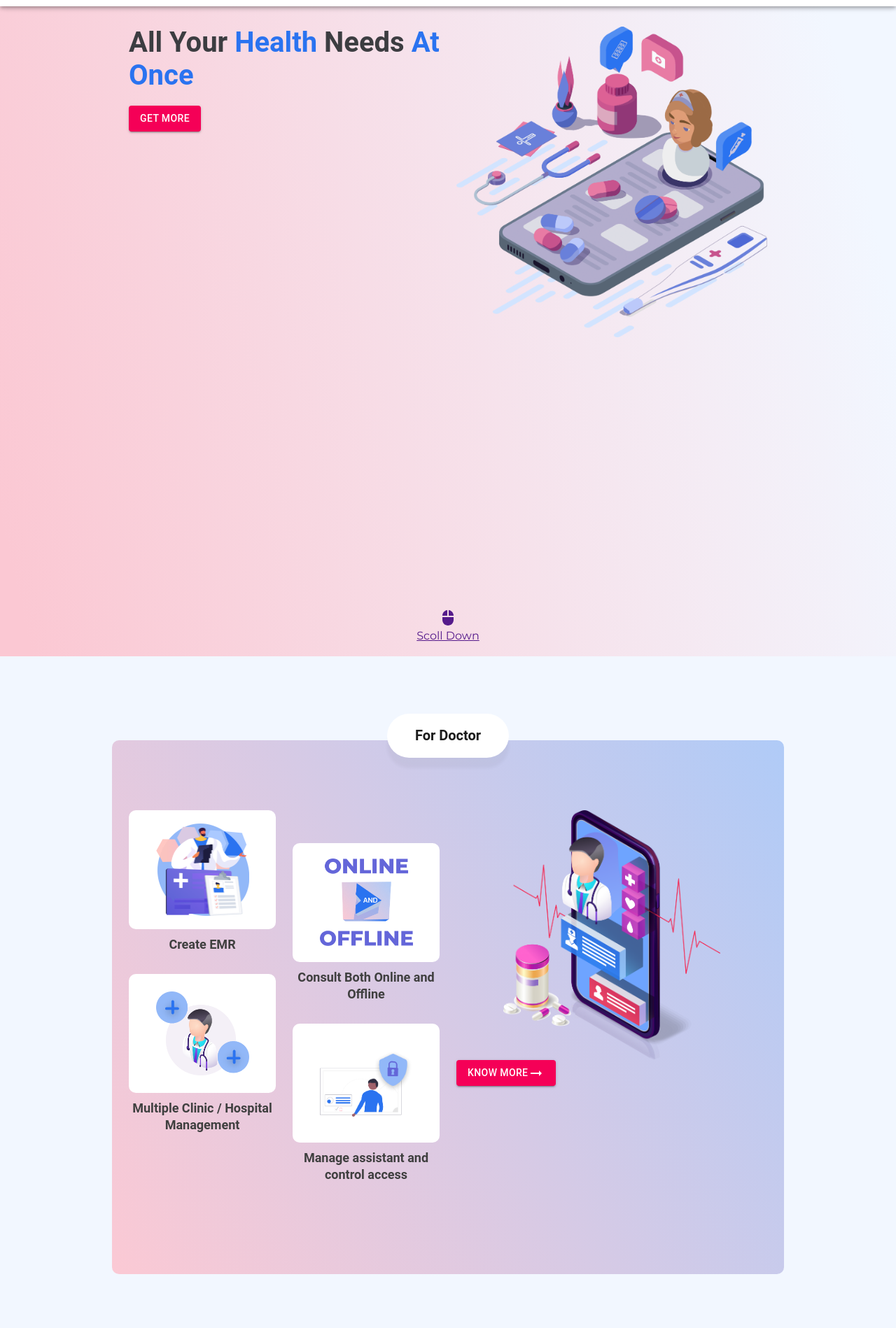
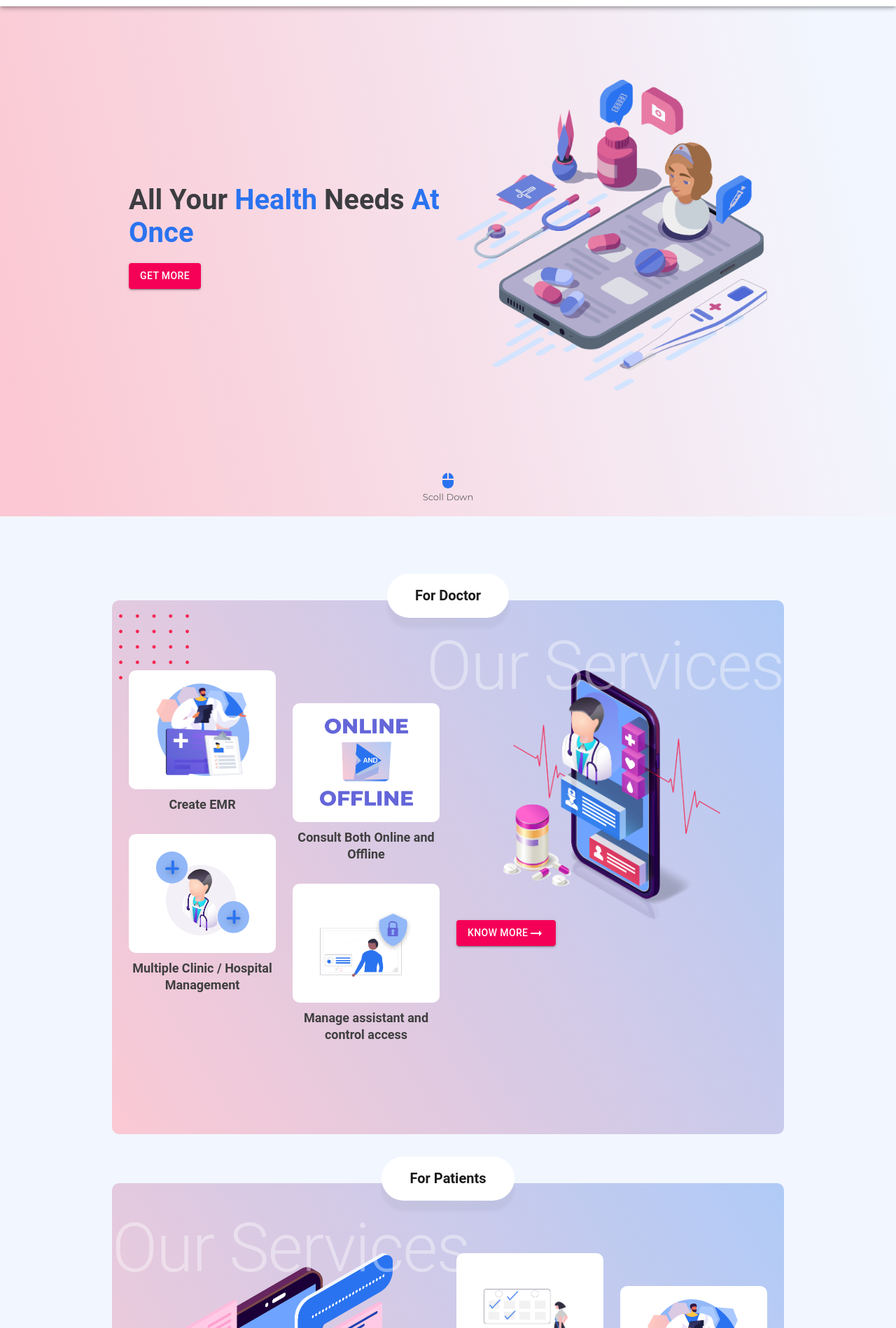
Before and after one commit to amittayade999-a5e/amittayade999-a5e, a React (Create React App) app: page / in a window 1280 px wide. Shown: the part 62-1960 px from the top of the page at 70% size. Built offline with nearby package versions, Linux system fonts and the light colour scheme.

Commit message:
Files update

```diff
--- a/src/Pages/Homepage/Homepage.js
+++ b/src/Pages/Homepage/Homepage.js
@@ -38,6 +38,9 @@ import doctorThumbnailone from "../../assets/img/fordoctor/1.png";
 import doctorThumbnailtwo from "../../assets/img/fordoctor/2.png";
 import doctorThumbnailthree from "../../assets/img/fordoctor/3.png";
 import doctorThumbnailfour from "../../assets/img/fordoctor/4.png";
+import redots from '../../assets/img/reddots.png';
+import aboutreddots from '../../assets/img/reddotsaboutus.png';
+import quoteimg from '../../assets/img/quote.png'
 
 import patientBigimage from "../../assets/img/forpatient/illustration.png";
 import patientThumbnailone from "../../assets/img/forpatient/1.png";
@@ -125,15 +128,17 @@ function Homepage(props) {
             <section className="toppartmain">
                 <Container maxWidth="md">
                     <Grid container spacing={3}>
-                        <Grid xs={6} item>
+                        <Grid md={6} xs={12} item className="flexCenter">
+                            <div >
                             <Typography variant="h3" component="h3">
                                 All Your <span>Health</span> Needs <span>At Once</span>
                             </Typography>
                             <Button variant="contained" color="secondary">
                                 Get More
-              </Button>
+                            </Button>
+                            </div>
                         </Grid>
-                        <Grid item xs={6}>
+                        <Grid item md={6} xs={12}>
                             <img src={sliderImage} className="headerSlider" />
                         </Grid>
                     </Grid>
@@ -149,15 +154,18 @@ function Homepage(props) {
 
             <section className="doctorssection" id="Doctor">
                 <Container maxWidth="md" className="gradientrelative">
+                <Typography variant="h1" component="h1" className="opacitybig">Our Services</Typography>
+                <img src={redots} className="reddotspatients"/>
+
                     <Grid container spacing={3}>
                         <Grid item xs={12} className="middleAbsolute">
                             <Typography variant="h3" component="h3" className="headerInfo">
                                 For Doctor
-              </Typography>
+                            </Typography>
                         </Grid>
-                        <Grid item xs={6}>
+                        <Grid item md={6} xs={12}>
                             <Grid container spacing={3}>
-                                <Grid item xs={6}>
+                                <Grid item md={6} xs={12}>
                                     <Paper className="paperStyling">
                                         <img src={doctorThumbnailone} className="spaceimages"></img>
                                     </Paper>
@@ -173,7 +181,7 @@ function Homepage(props) {
                   </Typography>
                                 </Grid>
 
-                                <Grid item xs={6} className="extraSpace">
+                                <Grid item md={6} xs={12} className="extraSpace">
                                     <Paper className="paperStyling">
                                         <img src={doctorThumbnailtwo} className="spaceimages" />
                                     </Paper>
@@ -190,7 +198,7 @@ function Homepage(props) {
                                 </Grid>
                             </Grid>
                         </Grid>
-                        <Grid item xs={6}>
+                        <Grid item md={6} xs={12}>
                             <img src={doctorBigimage} />
                             <Button variant="contained" color="secondary">
                                 Know More <ArrowRightAltIcon></ArrowRightAltIcon>
@@ -202,21 +210,23 @@ function Homepage(props) {
 
             <section className="doctorssection" id="Patient">
                 <Container maxWidth="md" className="gradientrelative">
+                <Typography variant="h1" component="h1" className="opacitybig">Our Services</Typography>
+
                     <Grid container spacing={3}>
                         <Grid item xs={12} className="middleAbsolute">
                             <Typography variant="h3" component="h3" className="headerInfo">
                                 For Patients
               </Typography>
                         </Grid>
-                        <Grid item xs={6}>
+                        <Grid item md={6} xs={12}>
                             <img src={patientBigimage} />
                             <Button variant="contained" color="secondary">
                                 Know More <ArrowRightAltIcon></ArrowRightAltIcon>
                             </Button>
                         </Grid>
-                        <Grid item xs={6}>
+                        <Grid item md={6} xs={12}>
                             <Grid container spacing={3}>
-                                <Grid item xs={6}>
+                                <Grid item md={6} xs={12}>
                                     <Paper className="paperStyling">
                                         <img src={patientThumbnailone} className="spaceimages" />
                                     </Paper>
@@ -232,7 +242,7 @@ function Homepage(props) {
                   </Typography>
                                 </Grid>
 
-                                <Grid item xs={6} className="extraSpace">
+                                <Grid item md={6} xs={12} className="extraSpace">
                                     <Paper className="paperStyling">
                                         <img src={patientThumbnailthree} className="spaceimages" />
                                     </Paper>
@@ -255,7 +265,8 @@ function Homepage(props) {
 
             <section className="aboutussection" id="About">
                 <Grid container>
-                    <Grid item xs={6} className="aboutinfo">
+                    <img src={aboutreddots} className="aboutreddot"/>
+                    <Grid item md={6} xs={12} className="aboutinfo">
                         <Container maxWidth="md">
                             <Typography varient="h1" component="h1">
                                 About Us
@@ -281,7 +292,7 @@ function Homepage(props) {
                         </Container>
                         <img src={aboutImagetwo} className="aboutsmallimage" />
                     </Grid>
-                    <Grid item xs={6}>
+                    <Grid item md={6} xs={12}>
                         <img src={aboutImage} className="aboutImage" />
                     </Grid>
                 </Grid>
@@ -290,7 +301,7 @@ function Homepage(props) {
             <section className="waitingsection">
                 <Container maxWidth="md">
                     <Grid container spacing={3}>
-                        <Grid item xs={6}>
+                        <Grid item md={6} xs={12}>
                             <Typography varient="h3" component="h3">
                                 No More Waiting For Your Health
               </Typography>
@@ -298,7 +309,7 @@ function Homepage(props) {
                                 Get Started
               </Button>
                         </Grid>
-                        <Grid item xs={6}>
+                        <Grid item md={6} xs={12}>
                             <img src={waitingImage} />
                         </Grid>
                     </Grid>
@@ -307,12 +318,13 @@ function Homepage(props) {
 
             <section className="testimonialssection">
                 <Container maxWidth="md">
+                    <img src={quoteimg} className="quoteimage" />
                     <Typography component="h1" varient="h1" className="whiteOpacitytext">
                         Testimonials
           </Typography>
                     <img src="" />
                     <Grid container spacing={3}>
-                        <Grid item xs={6}>
+                        <Grid item md={6} xs={12}>
                             <Paper className="spacingWhite">
                                 <Typography varient="h6" component="h6">
                                     Incredible Experience
@@ -342,7 +354,7 @@ function Homepage(props) {
                             </Grid>
                         </Grid>
 
-                        <Grid item xs={6}>
+                        <Grid item md={6} xs={12}>
                             <Paper className="spacingWhite">
                                 <Typography varient="h6" component="h6">
                                     Incredible Experience
@@ -379,7 +391,7 @@ function Homepage(props) {
                 <Container maxWidth="md">
                     <Paper className="contactblur">
                         <Grid container spacing={3}>
-                            <Grid item xs={6}>
+                            <Grid item md={6} xs={12}>
                                 <Typography varient="h3" component="h3">
                                     Contact Us
                 </Typography>
@@ -409,7 +421,7 @@ function Homepage(props) {
                                     Submit
                 </Button>
                             </Grid>
-                            <Grid item xs={6} className="leftLine">
+                            <Grid item md={6} xs={12} className="leftLine">
                                 <Typography varient="h4" component="h4">
                                     <RoomOutlinedIcon></RoomOutlinedIcon> Address
                 </Typography>
@@ -529,7 +541,7 @@ function Homepage(props) {
                             <center>
                                 <Typography varient="p" component="p">
                                     At Once 4 Health,All Rights Reserve
-                </Typography>
+                                </Typography>
                             </center>
                         </Grid>
                     </Grid>
--- a/src/assets/css/main.css
+++ b/src/assets/css/main.css
@@ -1,11 +1,11 @@
 @import url("https://fonts.googleapis.com/css2?family=Montserrat:wght@400;600;700&display=swap");
 
-
 body {
-  margin:0;
-  padding:0;
+  margin: 0;
+  padding: 0;
   background-color: #f2f7ff;
   font-family: "Montserrat", sans-serif !important;
+  overflow-x: hidden;
 }
 
 html {
@@ -14,11 +14,12 @@ html {
 
 .toppartmain {
   background: linear-gradient(257.02deg, #f2f7ff 7.75%, #fbc8d3 96.98%);
-  padding: 100px 0px;
+  /* padding: 100px 0px; */
   /* margin-top: 30%; */
   position: relative;
   align-items: center;
   height: 100vh;
+  display: flex;
 }
 
 .fixedbottom {
@@ -27,10 +28,13 @@ html {
   left: 0;
   right: 0;
   text-align: center;
+  color: #666 !important;
+  text-decoration: none;
+  font-size: 13px;
 }
 
-.fixedbottom a {
-  color: #666 !important;
+.fixedbottom svg {
+  color: #2a73f0;
 }
 
 .toppartmain h3 {
@@ -38,6 +42,13 @@ html {
   font-weight: bold;
   margin-bottom: 20px;
   font-size: 40px;
+}
+
+.reddotspatients {
+  position: absolute;
+  left: 10px;
+  top: 20px;
+  width: 100px !important;
 }
 
 .toppartmain h3 span {
@@ -70,7 +81,7 @@ html {
 }
 
 .doctorssection {
-  padding: 120px 0px 0px 0px;
+  padding: 70px 0px 0px 0px;
   position: relative;
 }
 
@@ -106,6 +117,7 @@ html {
   padding: 10px;
   border-radius: 10px !important;
   box-shadow: none !important;
+  position: relative;
 }
 
 .doctorssection h5 {
@@ -115,6 +127,10 @@ html {
   margin-bottom: 30px;
   margin-top: 10px;
   text-align: center;
+}
+
+#Doctor {
+  padding-top: 120px !important;
 }
 
 .doctorssection img {
@@ -154,10 +170,13 @@ html {
   border-bottom: 2px solid #fff;
   color: #fff;
   margin: 20px 0px;
-  width: 100px;
   padding: 10px 0px;
-  display: flex;
+  display: inline-flex;
   align-items: center;
+}
+
+.aboutussection {
+  position: relative;
 }
 
 .aboutImage {
@@ -207,6 +226,30 @@ html {
   font-weight: bold;
 }
 
+.opacitybig {
+  position: absolute;
+  top: 5%;
+  right: 0%;
+  font-size: 75px;
+  /* text-transform: uppercase; */
+  color: #fff;
+  opacity: 0.4;
+  font-weight: bold;
+}
+
+#Patient .opacitybig {
+  left: 0;
+  right: auto;
+}
+
+.aboutreddot {
+  position: absolute;
+  width: 150px !important;
+  object-fit: contain;
+  top: 60%;
+  left: 45%;
+}
+
 .spacingWhite {
   background-color: #fff;
   padding: 20px;
@@ -217,6 +260,18 @@ html {
   border-radius: 20px;
   margin-bottom: 40px;
   box-shadow: 0px 10px 20px rgba(41, 41, 42, 0.07);
+}
+
+.flexCenter {
+  display: flex;
+  align-items: center;
+}
+
+.quoteimage {
+  position: absolute;
+  left: 10%;
+  top: 30%;
+  width: 100px;
 }
 
 .spacingWhite p {
```
Also changed, not shown: src/assets/img/quote.png (renamed from src/assets/img/“.png).
